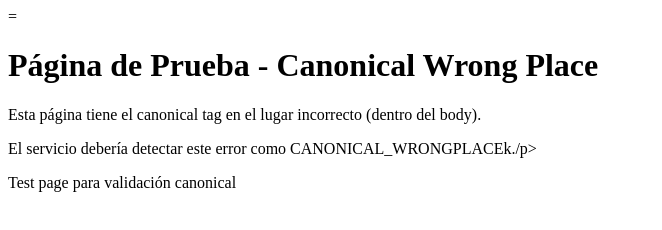
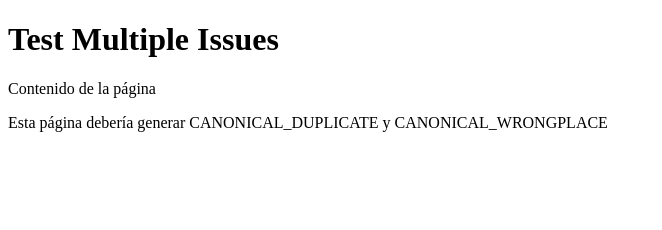
Before and after one commit to CorinaVillenNF/test-seo, a plain HTML site: page index.html in a window 1280 px wide. Shown: the whole page, without its empty margins (0-662 px from the left). Drawn offline with Linux system fonts and the light colour scheme.

Commit message:
Update index.html

```diff
--- a/index.html
+++ b/index.html
@@ -1,27 +1,23 @@
-=<!DOCTYPE html>
-<html lang="es">
+<!DOCTYPE html>
+<html>
 <head>
-    <meta charset="UTF-8">
-    <meta name="viewport" content="width=device-width, initial-scale=1.0">
-    <title>Test CANONICAL_WRONGPLACE</title>
-    <!-- El canonical debería estar aquí en <head>, pero lo pondremos mal en <body> -->
+    <title>Multiple Canonical Issues Test</title>
 </head>
 <body>
-    <header>
-        <h1>Página de Prueba - Canonical Wrong Place</h1>
-    </header>
+    <h1>Test Multiple Issues</h1>
 
-    <main>
-        <p>Esta página tiene el canonical tag en el lugar incorrecto (dentro del body).</p>
+    <!-- ❌ WRONGPLACE: canonical en body -->
+    <link rel="canonical" href="https://example.com/page1" />
 
-        <!-- ❌ CANONICAL MAL UBICADO - debería estar en <head> -->
-        <link rel="canonical" href="https://example.com/correct-canonical-url" />
+    <div>
+        <p>Contenido de la página</p>
 
-        <p>El servicio debería detectar este error como CANONICAL_WRONGPLACEk./p>
-    </main>
+        <!-- ❌ DUPLICATE + WRONGPLACE: segundo canonical también en body -->
+        <link rel="canonical" href="https://example.com/page2" />
+    </div>
 
     <footer>
-        <p>Test page para validación canonical</p>
+        <p>Esta página debería generar CANONICAL_DUPLICATE y CANONICAL_WRONGPLACE</p>
     </footer>
 </body>
 </html>
```
